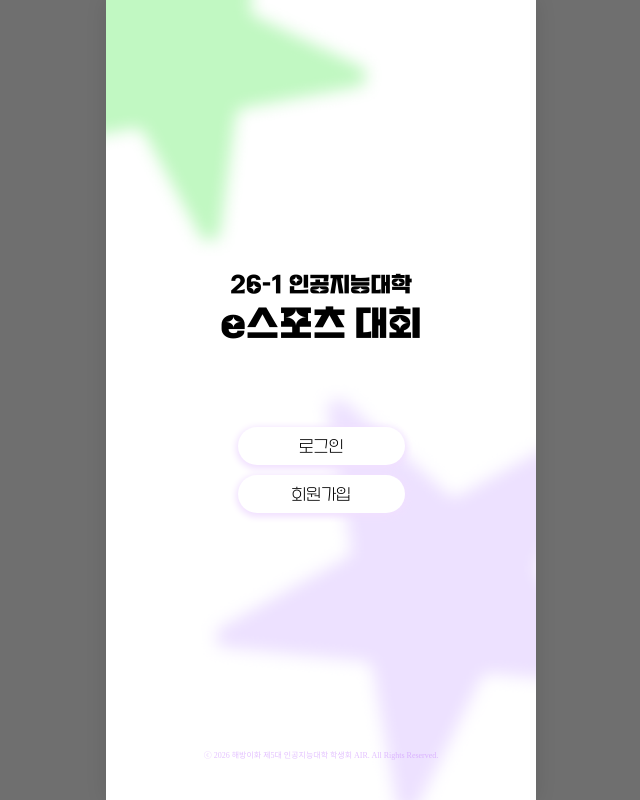
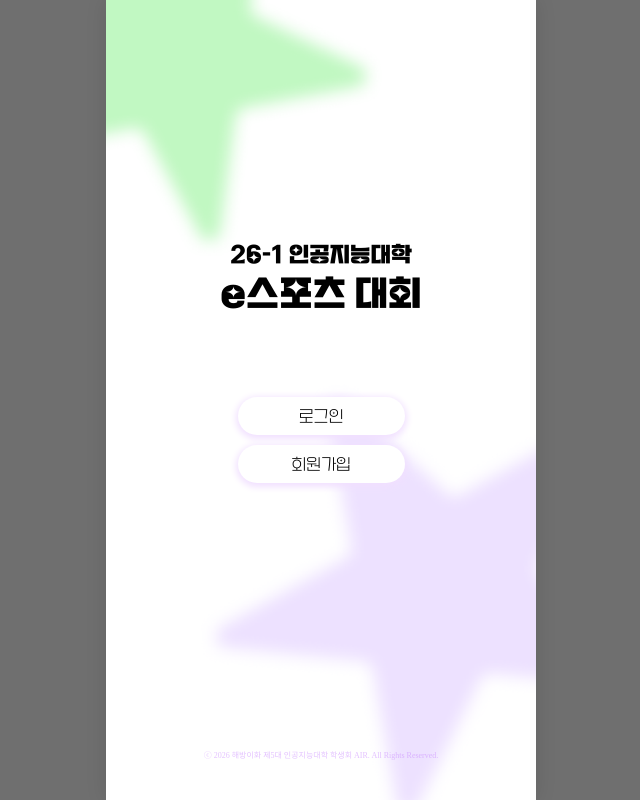
Before and after one commit to dxxeon/air-esports, a React (Vite) app: page / in a window 1280 px wide. Shown: the whole page, without its empty margins (319-959 px from the left). Built offline with nearby package versions, Linux system fonts and the light colour scheme; a web font is replaced by a local one.

Commit message:
move title position

```diff
--- a/src/pages/Home.jsx
+++ b/src/pages/Home.jsx
@@ -10,7 +10,7 @@ function Home() {
 
   return (
     <div className="background" style={{display: "flex", flexDirection: "column", alignItems: "center", }}>
-      <h1 style={{marginTop: "270px",fontFamily: "PCP-bold", fontSize: "22px"}}>26-1 인공지능대학</h1>
+      <h1 style={{marginTop: "240px",fontFamily: "PCP-bold", fontSize: "22px"}}>26-1 인공지능대학</h1>
       <h1 style={{marginBottom: "80px", fontFamily: "PCP-bold", fontSize: "36px"}}>e스포츠 대회</h1>
 
       <button style={{marginBottom: "10px",}} className="btn-home" onClick={() => setLoginOpen(true)}>
```
